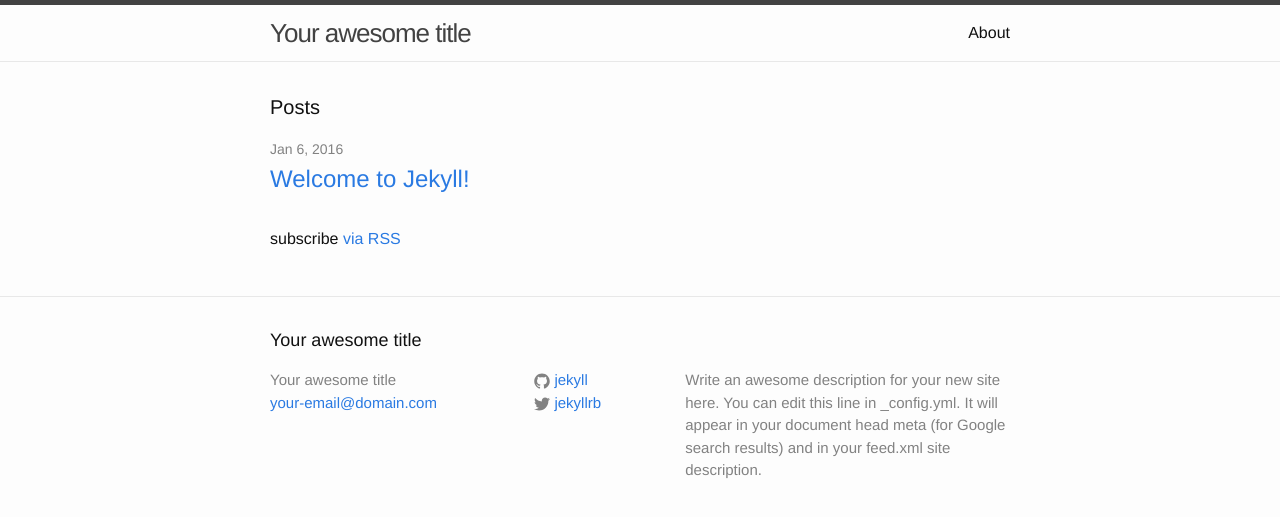
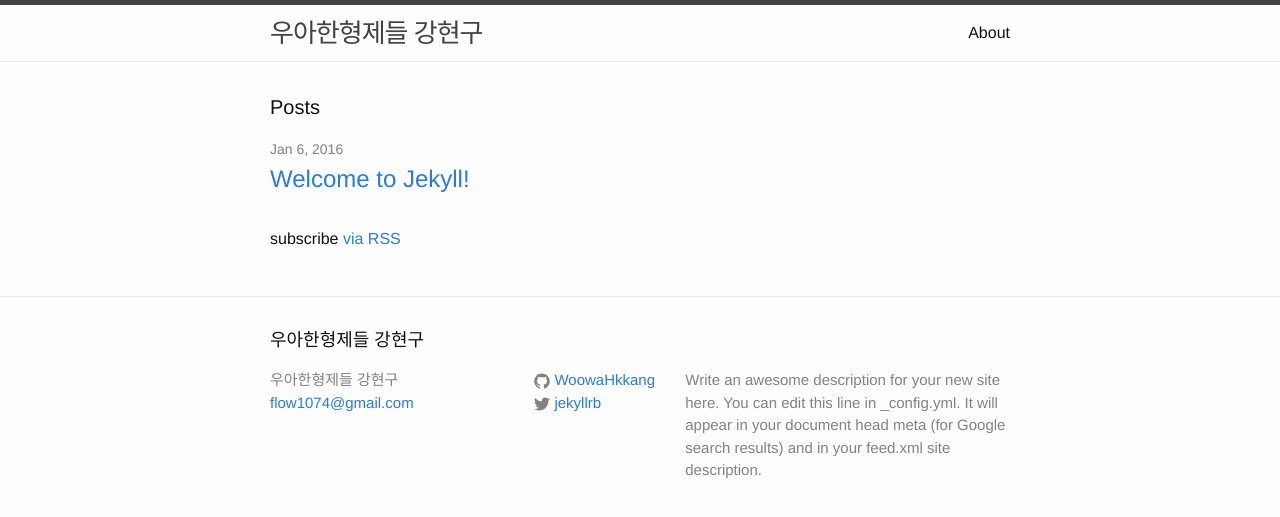
Before and after one commit to Kang-HyunGu/woowahkkang.github.com, a Jekyll site: the page built from index.html, in a window 1280 px wide. Shown: the top 517 px of the page. Built offline with Jekyll 4.4.1, drawn with Linux system fonts in a browser that asks for light colours.

Commit message:
타이틀 변경 테스트

```diff
--- a/_config.yml
+++ b/_config.yml
@@ -6,8 +6,8 @@
 # 'jekyll serve'. If you change this file, please restart the server process.
 
 # Site settings
-title: Your awesome title
-email: your-email@domain.com
+title: 우아한형제들 강현구
+email: flow1074@gmail.com
 description: > # this means to ignore newlines until "baseurl:"
   Write an awesome description for your new site here. You can edit this
   line in _config.yml. It will appear in your document head meta (for
@@ -15,7 +15,7 @@ description: > # this means to ignore newlines until "baseurl:"
 baseurl: "" # the subpath of your site, e.g. /blog
 url: "http://yourdomain.com" # the base hostname & protocol for your site
 twitter_username: jekyllrb
-github_username:  jekyll
+github_username:  WoowaHkkang
 
 # Build settings
 markdown: kramdown
```
